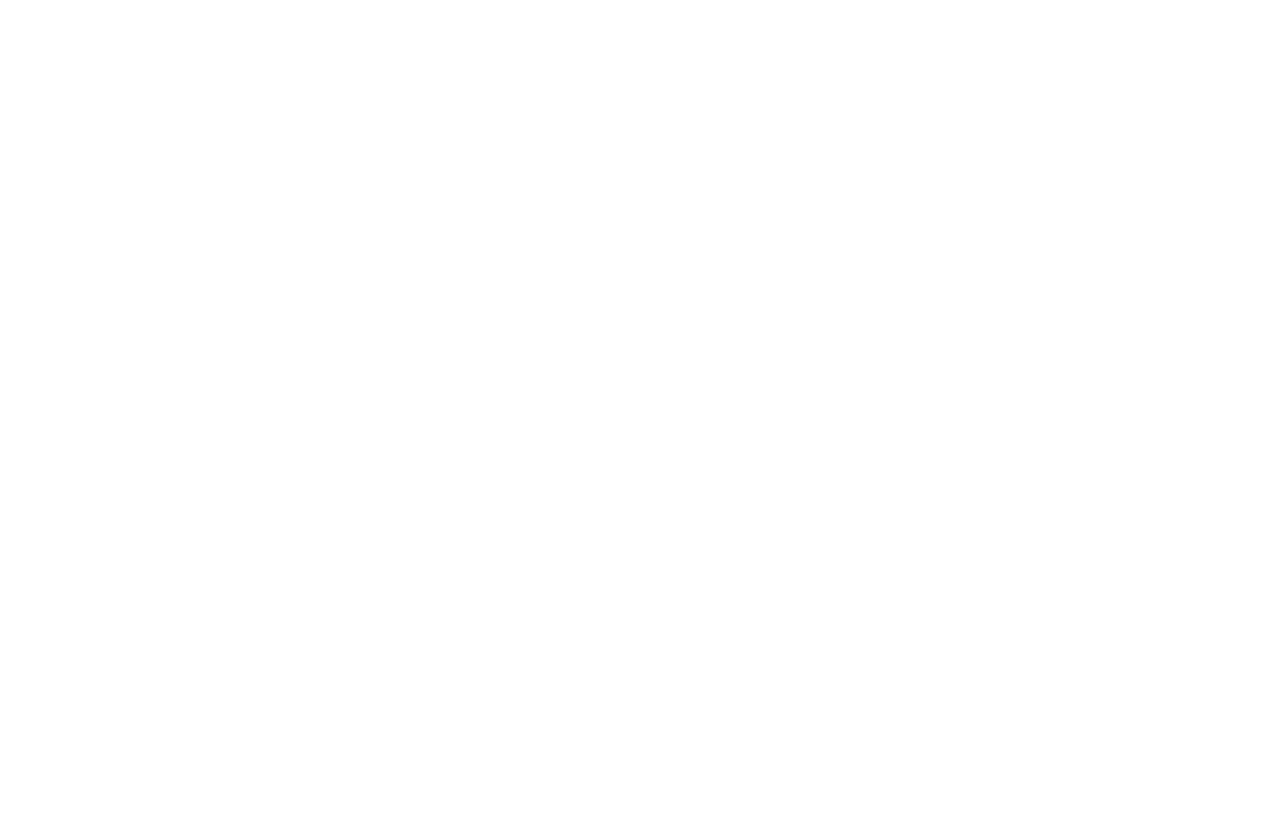
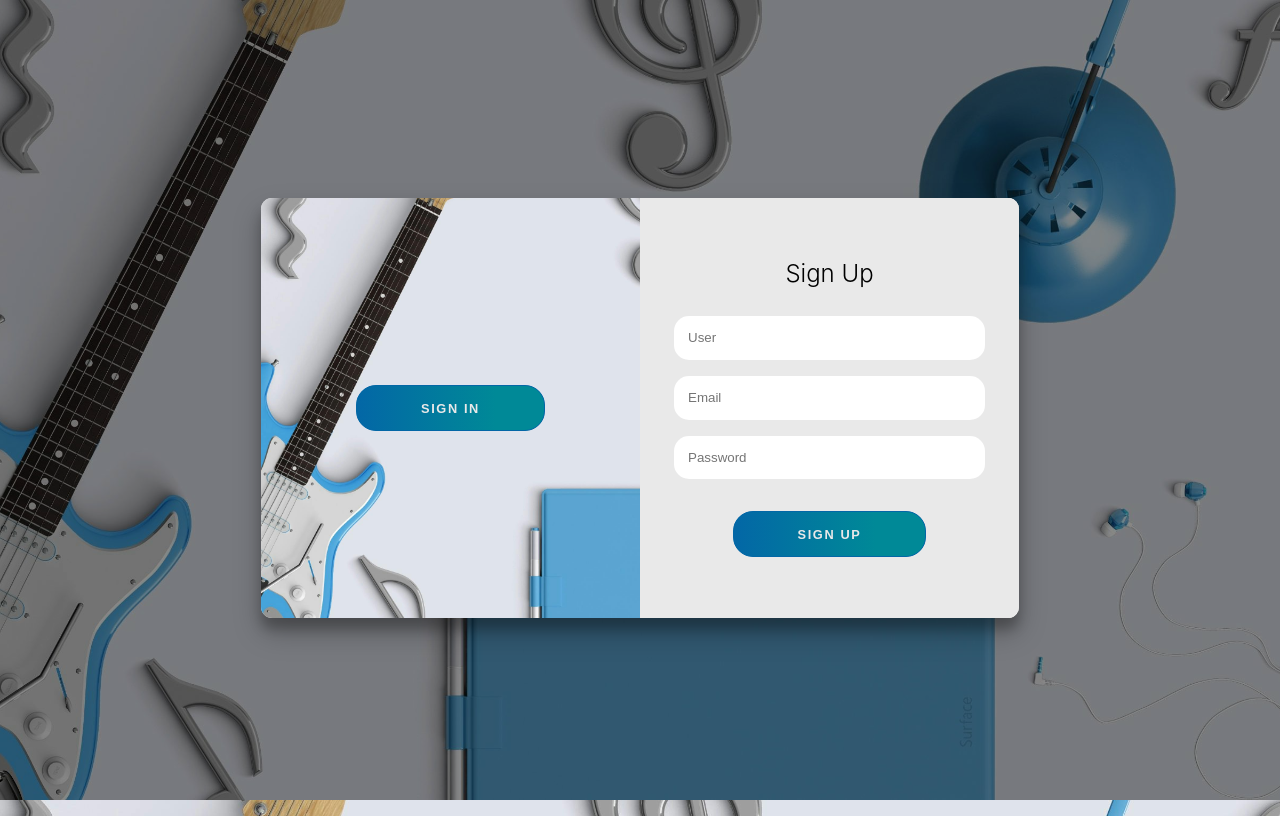
Before and after one commit to inside-the-div/sign-in-form-html-2025, a plain HTML site: page Design-1/index.html in a window 1280 px wide. Drawn offline with Linux system fonts and the light colour scheme.

Commit message:
update background

```diff
--- a/Design-1/index.html
+++ b/Design-1/index.html
@@ -3,9 +3,46 @@
 <head>
     <meta charset="UTF-8">
     <meta name="viewport" content="width=device-width, initial-scale=1.0">
-    <title>Document</title>
+    <title>HTML CSS JS Sign In - Sign Up Form</title>
+    <link rel="stylesheet" href="style.css">
 </head>
 <body>
 
+    <div class="bg-overlay"></div>
+    <div class="container right-panel-active">
+
+        <div class="container-form container-signup">
+            <form action="#" class="form" id="form1">
+                <h2 class="form-title">Sign Up</h2>
+                <input type="text" placeholder="User" class="input" />
+                <input type="email" placeholder="Email" class="input" />
+                <input type="password" placeholder="Password" class="input" />
+                <button class="btn">Sign Up</button>
+            </form>
+        </div>
+
+        <div class="container-form container-signin">
+            <form action="#" class="form" id="form2">
+                <h2 class="form-title">Sign In</h2>
+                <input type="email" placeholder="Email" class="input" />
+                <input type="password" placeholder="Password" class="input" />
+                <a href="#" class="link">Forgot your password?</a>
+                <button class="btn">Sign In</button>
+            </form>
+        </div>
+
+        <div class="container-overlay">
+            <div class="overlay">
+                <div class="overlay-panel overlay-left">
+                    <button class="btn" id="signIn">Sign In</button>
+                </div>
+                <div class="overlay-panel overlay-right">
+                    <button class="btn" id="signUp">Sign Up</button>
+                </div>
+            </div>
+        </div>
+    </div>
+
+<script src="script.js"></script>
 </body>
 </html>
--- /dev/null
+++ b/Design-1/script.js
@@ -0,0 +1,16 @@
+const signInBtn = document.getElementById("signIn");
+const signUpBtn = document.getElementById("signUp");
+const fistForm = document.getElementById("form1");
+const secondForm = document.getElementById("form2");
+const container = document.querySelector(".container");
+
+signInBtn.addEventListener("click", () => {
+	container.classList.remove("right-panel-active");
+});
+
+signUpBtn.addEventListener("click", () => {
+	container.classList.add("right-panel-active");
+});
+
+fistForm.addEventListener("submit", (e) => e.preventDefault());
+secondForm.addEventListener("submit", (e) => e.preventDefault());
--- /dev/null
+++ b/Design-1/style.css
@@ -0,0 +1,225 @@
+:root {
+	/* COLORS */
+	--white: #e9e9e9;
+	--gray: #333;
+	--blue: #0367a6;
+	--lightblue: #008997;
+
+	/* RADII */
+	--button-radius: 0.7rem;
+
+	/* SIZES */
+	--max-width: 758px;
+	--max-height: 420px;
+
+	font-size: 16px;
+	font-family: -apple-system, BlinkMacSystemFont, "Segoe UI", Roboto, Oxygen,
+		Ubuntu, Cantarell, "Open Sans", "Helvetica Neue", sans-serif;
+}
+
+body {
+	align-items: center;
+	background-color: var(--white);
+	background: url("bg-img.jpg");
+	background-attachment: fixed;
+	background-position: center;
+	background-repeat: no-repeat;
+	background-size: cover;
+	display: grid;
+	height: 100vh;
+	place-items: center;
+	overflow: hidden;
+}
+
+.bg-overlay{
+	position: absolute;
+	top: 0;
+	left: 0;
+	width: 100%;
+	height: 100%;
+	background: rgba(0, 0, 0, 0.468);
+	z-index: 10;
+}
+
+.form-title {
+	font-weight: 300;
+	margin: 0;
+	margin-bottom: 1.25rem;
+}
+
+.link {
+	color: var(--gray);
+	font-size: 0.9rem;
+	margin: 1.5rem 0;
+	text-decoration: none;
+}
+
+.container {
+	background-color: var(--white);
+	border-radius: var(--button-radius);
+	box-shadow: 0 0.9rem 1.7rem rgba(0, 0, 0, 0.25),
+		0 0.7rem 0.7rem rgba(0, 0, 0, 0.22);
+	height: var(--max-height);
+	max-width: var(--max-width);
+	overflow: hidden;
+	position: relative;
+	width: 100%;
+	z-index: 100;
+}
+
+.container-form {
+	height: 100%;
+	position: absolute;
+	top: 0;
+	transition: all 0.6s ease-in-out;
+}
+
+.container-signin {
+	left: 0;
+	width: 50%;
+	z-index: 2;
+}
+
+.container.right-panel-active .container-signin {
+	transform: translateX(100%);
+}
+
+.container-signup {
+	left: 0;
+	opacity: 0;
+	width: 50%;
+	z-index: 1;
+}
+
+.container.right-panel-active .container-signup {
+	animation: show 0.6s;
+	opacity: 1;
+	transform: translateX(100%);
+	z-index: 5;
+}
+
+.container-overlay {
+	height: 100%;
+	left: 50%;
+	overflow: hidden;
+	position: absolute;
+	top: 0;
+	transition: transform 0.6s ease-in-out;
+	width: 50%;
+	z-index: 100;
+}
+
+.container.right-panel-active .container-overlay {
+	transform: translateX(-100%);
+}
+
+.overlay {
+	background-color: var(--lightblue);
+	background: url("bg-img.jpg");
+	background-attachment: fixed;
+	background-position: center;
+	background-repeat: no-repeat;
+	background-size: cover;
+	height: 100%;
+	left: -100%;
+	position: relative;
+	transform: translateX(0);
+	transition: transform 0.6s ease-in-out;
+	width: 200%;
+}
+
+.container.right-panel-active .overlay {
+	transform: translateX(50%);
+}
+
+.overlay-panel {
+	align-items: center;
+	display: flex;
+	flex-direction: column;
+	height: 100%;
+	justify-content: center;
+	position: absolute;
+	text-align: center;
+	top: 0;
+	transform: translateX(0);
+	transition: transform 0.6s ease-in-out;
+	width: 50%;
+}
+
+.overlay-left {
+	transform: translateX(-20%);
+}
+
+.container.right-panel-active .overlay-left {
+	transform: translateX(0);
+}
+
+.overlay-right {
+	right: 0;
+	transform: translateX(0);
+}
+
+.container.right-panel-active .overlay-right {
+	transform: translateX(20%);
+}
+
+.btn {
+	background-color: var(--blue);
+	background-image: linear-gradient(90deg, var(--blue) 0%, var(--lightblue) 74%);
+	border-radius: 20px;
+	border: 1px solid var(--blue);
+	color: var(--white);
+	cursor: pointer;
+	font-size: 0.8rem;
+	font-weight: bold;
+	letter-spacing: 0.1rem;
+	padding: 0.9rem 4rem;
+	text-transform: uppercase;
+	transition: transform 80ms ease-in;
+}
+
+.form > .btn {
+	margin-top: 1.5rem;
+}
+
+.btn:active {
+	transform: scale(0.95);
+}
+
+.btn:focus {
+	outline: none;
+}
+
+.form {
+	background-color: var(--white);
+	display: flex;
+	align-items: center;
+	justify-content: center;
+	flex-direction: column;
+	padding: 0 3rem;
+	height: 100%;
+	text-align: center;
+}
+
+.input {
+	background-color: #fff;
+	border: none;
+	padding: 0.9rem 0.9rem;
+	margin: 0.5rem 0;
+	width: 100%;
+	border-radius: 15px;
+}
+
+@keyframes show {
+	0%,
+	49.99% {
+		opacity: 0;
+		z-index: 1;
+	}
+
+	50%,
+	100% {
+		opacity: 1;
+		z-index: 5;
+	}
+}
```
Also changed, not shown: Design-1/bg-img.jpg (added).
